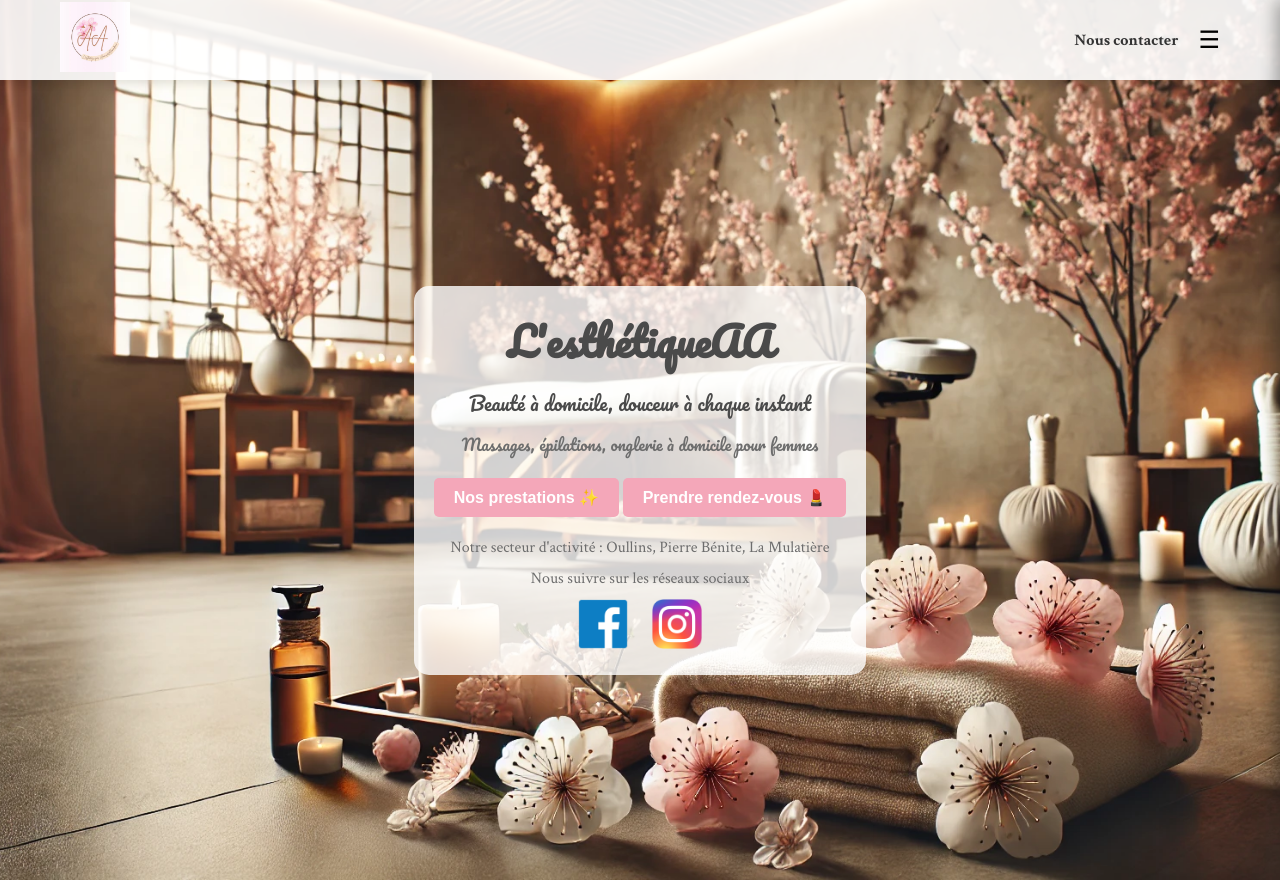
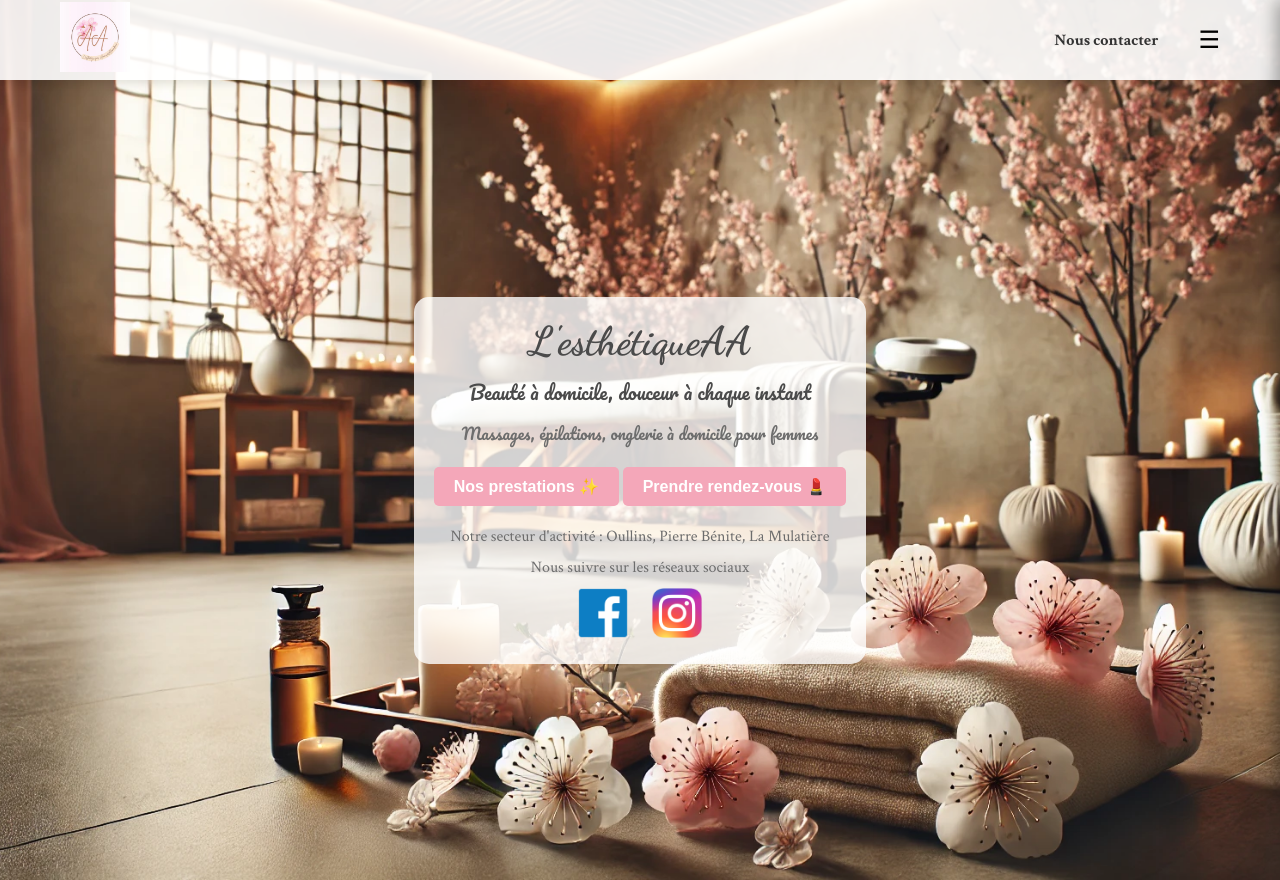
Before and after one commit to Kez0X/Lesthetique, a SvelteKit app: page / in a window 1280 px wide. Built offline with nearby package versions, Linux system fonts and the light colour scheme.

Commit message:
fix : font family & gap for clients

```diff
--- a/src/app.css
+++ b/src/app.css
@@ -1,4 +1,5 @@
 @import url('https://fonts.googleapis.com/css2?family=Crimson+Text:ital,wght@0,400;0,600;0,700;1,400;1,600;1,700&display=swap');
+@import url('https://fonts.googleapis.com/css2?family=Dancing+Script:wght@400..700&display=swap');
 
 * {
     margin: 0;
@@ -33,7 +34,7 @@
 }
 
 h1 {
-    font-family: 'Pacifico', cursive;
+    font-family: 'Dancing Script', cursive;
     color: #4A4A4A;
     font-size: 2.5rem;
     margin-bottom: 10px;
--- a/src/lib/navbar.svelte
+++ b/src/lib/navbar.svelte
@@ -85,7 +85,7 @@
 	.right {
 		display: flex;
 		align-items: center;
-		gap: 20px;
+		gap: 40px;
 	}
 
 	.contact a {
@@ -118,7 +118,7 @@
 		top: 0;
 		right: 0;
 		width: 80%;
-		max-width: 300px;
+		max-width: 400px;
 		height: 100%;
 		background-color: #fff;
 		box-shadow: -5px 0 15px rgba(0, 0, 0, 0.3);
```
